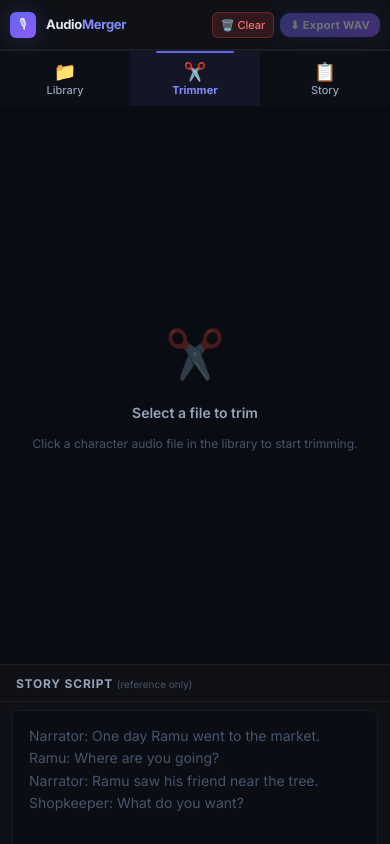
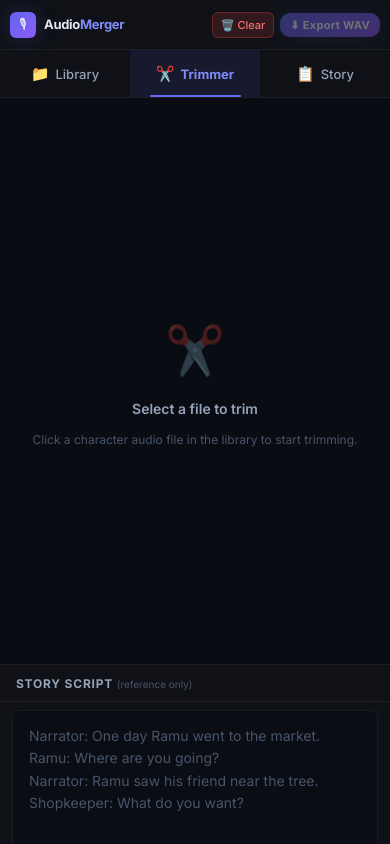
Before and after one commit to linux92/AudioMerger, a React (Vite) app: page / in a window 390 px wide. Built offline with nearby package versions, Linux system fonts and the light colour scheme.

Commit message:
Convert stylesheet to mobile-first default with desktop media queries

```diff
--- a/src/index.css
+++ b/src/index.css
@@ -70,7 +70,7 @@ body {
 ::-webkit-scrollbar-thumb { background: rgba(255,255,255,0.1); border-radius: 99px; }
 ::-webkit-scrollbar-thumb:hover { background: rgba(255,255,255,0.2); }
 
-/* ─── Layout ─── */
+/* ─── Layout (Mobile-First Default) ─── */
 .app-root {
   display: flex;
   flex-direction: column;
@@ -85,35 +85,35 @@ body {
   display: flex;
   align-items: center;
   justify-content: space-between;
-  padding: 0 20px;
-  height: 56px;
+  padding: 0 12px;
+  height: 50px;
   background: var(--bg-surface);
   border-bottom: 1px solid var(--border);
   flex-shrink: 0;
-  gap: 16px;
+  gap: 8px;
   z-index: 10;
 }
 
 .app-logo {
   display: flex;
   align-items: center;
-  gap: 10px;
+  gap: 8px;
 }
 
 .app-logo-icon {
-  width: 32px;
-  height: 32px;
+  width: 28px;
+  height: 28px;
   background: linear-gradient(135deg, var(--accent), #8b5cf6);
   border-radius: var(--radius-sm);
   display: flex;
   align-items: center;
   justify-content: center;
-  font-size: 16px;
+  font-size: 14px;
   box-shadow: var(--shadow-accent);
 }
 
 .app-logo-text {
-  font-size: 15px;
+  font-size: 14px;
   font-weight: 700;
   color: var(--text-primary);
   letter-spacing: -0.3px;
@@ -126,34 +126,110 @@ body {
 .header-controls {
   display: flex;
   align-items: center;
-  gap: 10px;
+  gap: 6px;
 }
 
-/* ─── Main Columns ─── */
+.header-stats-desktop {
+  display: none;
+}
+
+/* ─── Mobile Navigation Bar (Tabs) ─── */
+.mobile-nav-bar {
+  display: flex;
+  background: var(--bg-surface);
+  border-bottom: 1px solid var(--border);
+  height: 48px;
+  flex-shrink: 0;
+  z-index: 10;
+}
+
+.mobile-nav-btn {
+  flex: 1;
+  display: flex;
+  flex-direction: row;
+  align-items: center;
+  justify-content: center;
+  background: transparent;
+  border: none;
+  color: var(--text-secondary);
+  cursor: pointer;
+  padding: 8px 0;
+  gap: 6px;
+  font-family: inherit;
+  font-size: 13px;
+  font-weight: 500;
+  position: relative;
+  transition: all var(--transition);
+}
+
+.mobile-nav-btn.active {
+  color: var(--accent-light);
+  font-weight: 700;
+  background: rgba(99, 102, 241, 0.1);
+}
+
+.mobile-nav-btn.active::after {
+  content: '';
+  position: absolute;
+  bottom: 0;
+  left: 15%;
+  right: 15%;
+  height: 2px;
+  background: var(--accent);
+  border-radius: 2px;
+}
+
+.mobile-nav-icon {
+  font-size: 15px;
+}
+
+.mobile-nav-badge {
+  background: var(--bg-raised);
+  color: var(--text-primary);
+  font-size: 10px;
+  font-weight: 700;
+  padding: 1px 6px;
+  border-radius: 99px;
+  border: 1px solid var(--border);
+}
+
+.mobile-nav-badge.accent {
+  background: var(--accent);
+  color: #fff;
+  border: none;
+}
+
+.mobile-nav-dot {
+  width: 6px;
+  height: 6px;
+  background: var(--accent-light);
+  border-radius: 50%;
+}
+
+/* ─── Main Content Layout (Mobile-first: Full Column) ─── */
 .app-main {
-  display: grid;
-  grid-template-columns: 280px 1fr 320px;
+  display: flex;
+  flex-direction: column;
   flex: 1;
   min-height: 0;
+  width: 100%;
   overflow: hidden;
-  width: 100%;
 }
 
 .panel {
   display: flex;
   flex-direction: column;
-  overflow: hidden;
-  border-right: 1px solid var(--border);
-}
-
-.panel:last-child {
-  border-right: none;
+  flex: 1;
+  width: 100%;
+  min-height: 0;
+  overflow-y: auto;
+  -webkit-overflow-scrolling: touch;
 }
 
 .panel-header {
   display: flex;
   align-items: center;
-  padding: 14px 18px;
+  padding: 10px 14px;
   border-bottom: 1px solid var(--border);
   background: var(--bg-surface);
   flex-shrink: 0;
@@ -171,88 +247,14 @@ body {
 .panel-body {
   flex: 1;
   overflow-y: auto;
-  padding: 16px 18px;
+  padding: 14px;
 }
 
 .panel-footer {
-  padding: 14px 18px;
+  padding: 12px 14px;
   border-top: 1px solid var(--border);
   background: var(--bg-surface);
   flex-shrink: 0;
-}
-
-.header-stats-desktop {
-  display: flex;
-  align-items: center;
-  gap: 16px;
-  font-size: 12px;
-  color: var(--text-muted);
-  justify-content: center;
-  flex: 1;
-}
-
-/* ─── Mobile Navigation Bar (Bottom Tabs) ─── */
-.mobile-nav-bar {
-  display: none;
-  background: #0d0f17;
-  border-top: 1px solid var(--border);
-  height: 56px;
-  flex-shrink: 0;
-  z-index: 100;
-}
-
-.mobile-nav-btn {
-  flex: 1;
-  display: flex;
-  flex-direction: column;
-  align-items: center;
-  justify-content: center;
-  background: transparent;
-  border: none;
-  color: var(--text-secondary);
-  cursor: pointer;
-  padding: 6px 0 4px;
-  gap: 2px;
-  font-family: inherit;
-  font-size: 11px;
-  font-weight: 500;
-  position: relative;
-  transition: all var(--transition);
-}
-
-.mobile-nav-btn.active {
-  color: var(--accent-light);
-  font-weight: 700;
-  background: rgba(99, 102, 241, 0.08);
-}
-
-.mobile-nav-btn.active::after {
-  content: '';
-  position: absolute;
-  top: 0;
-  left: 20%;
-  right: 20%;
-  height: 2px;
-  background: var(--accent);
-  border-radius: 2px;
-}
-
-.mobile-nav-icon {
-  font-size: 18px;
-  line-height: 1;
-}
-
-.mobile-nav-badge {
-  background: var(--bg-raised);
-  color: var(--text-primary);
-  font-size: 9px;
-  font-weight: 700;
-  padding: 1px 5px;
-  border-radius: 99px;
-  border: 1px solid var(--border);
-  position: absolute;
-  top: 4px;
-  right: 24%;
 }
 
 .mobile-nav-badge.accent {
```
Also changed, not shown: 1 other file (tests, documents, lock files or other folders).
